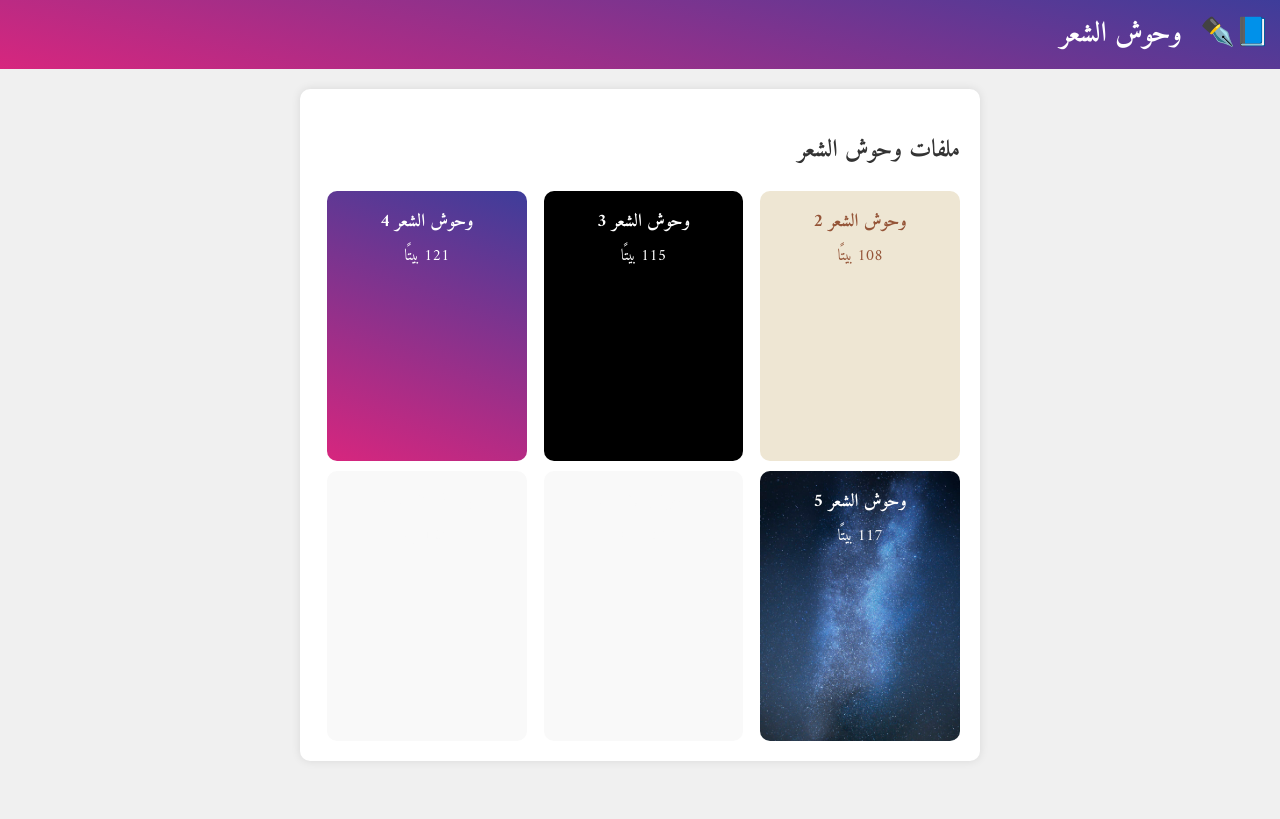
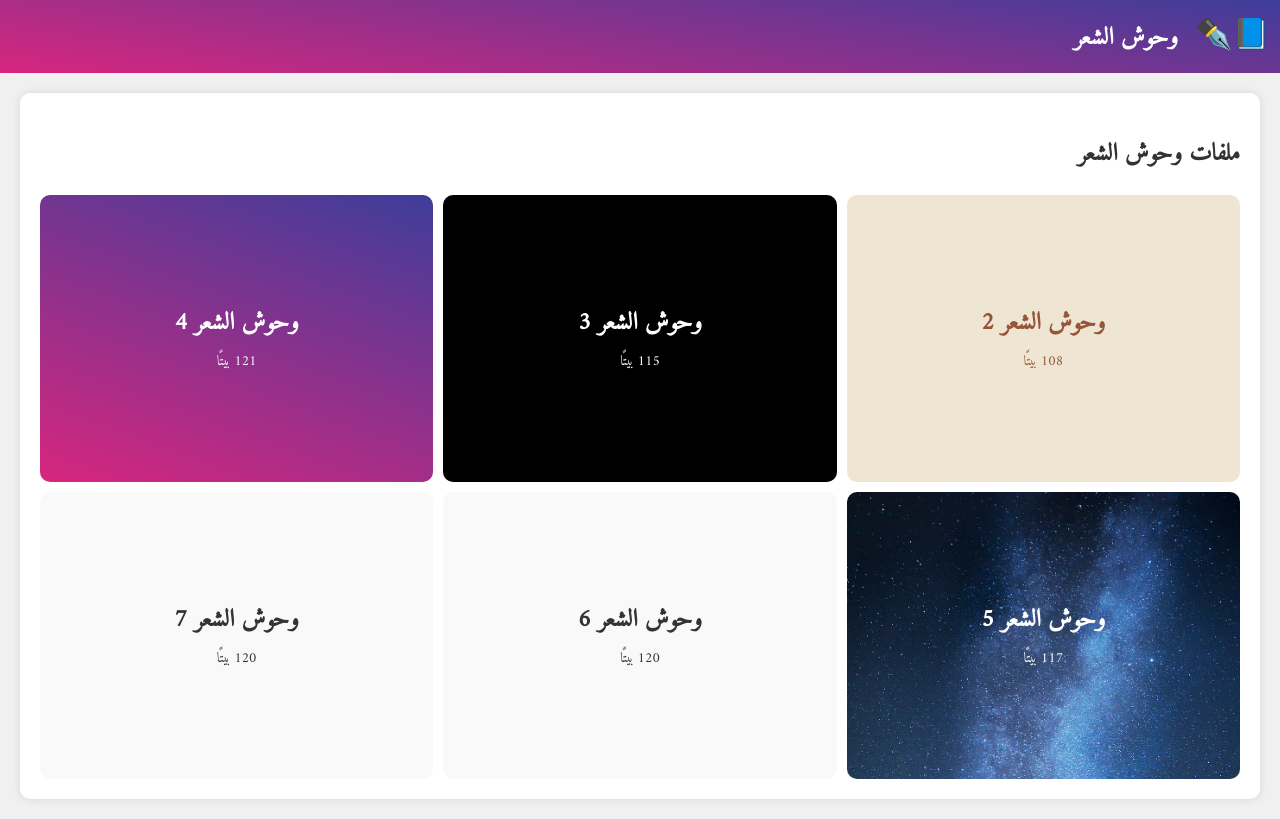
Before and after one commit to Mr-Mosaab/alshe3r, a plain HTML site: page test.html in a window 1280 px wide. Drawn offline with Linux system fonts and the light colour scheme.

Commit message:
Update test.html

```diff
--- a/test.html
+++ b/test.html
@@ -3,22 +3,17 @@
 <head>
     <meta charset="UTF-8">
     <meta name="viewport" content="width=device-width, initial-scale=1.0">
-    <link rel="preconnect" href="https://fonts.googleapis.com">
-    <link rel="preconnect" href="https://fonts.gstatic.com" crossorigin>
-    <link href="https://fonts.googleapis.com/css2?family=Amiri:ital,wght@0,400;0,700;1,400;1,700&display=swap" rel="stylesheet">
     <title>وحوش الشعر</title>
+    <link href="https://fonts.googleapis.com/css2?family=Amiri&display=swap" rel="stylesheet">
     <style>
-
         body {
-            font-family: "Amiri", system-ui;
-            font-weight: 400;
-            font-style: normal;
+            font-family: 'Amiri', serif;
             margin: 0;
             padding: 0;
             background-color: #f0f0f0;
         }
         .header {
-            background: linear-gradient(14deg, rgb(215, 38, 126) 0%, rgb(62, 61, 154) 100%);
+            background: linear-gradient(8deg, rgb(215, 38, 126) 0%, rgb(62, 61, 154) 100%);
             color: white;
             padding: 10px;
             display: flex;
@@ -26,11 +21,11 @@
             align-items: center;
         }
         .logo {
-            font-size: 28px;
+            font-size: 24px;
             font-weight: bold;
         }
         .logo-icon {
-            font-size: 28px;
+            font-size: 30px;
             margin-left: 10px;
         }
         .container {
@@ -39,53 +34,70 @@
             padding: 20px;
             border-radius: 10px;
             box-shadow: 0 0 10px rgba(0,0,0,0.1);
-            max-width: 640px;
         }
         h2 {
             text-align: right;
             color: #333;
-            font-size: 24px;
             margin-bottom: 20px;
         }
         .stats-grid {
             display: grid;
             grid-template-columns: repeat(3, 1fr);
             gap: 10px;
-           aspect-ratio: 1.2;
         }
         .stat-button {
             border: none;
             border-radius: 10px;
             padding: 15px;
             text-align: center;
-            font-size: 20px;
+            font-size: 18px;
             cursor: pointer;
             transition: filter 0.3s;
             text-decoration: none;
-            display: block;
-            aspect-ratio: 0.707;
-            max-height: 30vh;
+            display: flex;
+            flex-direction: column;
+            justify-content: center;
+            align-items: center;
+            aspect-ratio: 1 / 0.707;
         }
         .stat-button:hover {
-            filter: brightness(75%);
+            filter: brightness(90%);
         }
         .stat-value {
             font-weight: bold;
-            font-size: 18px;
+            font-size: 24px;
             margin-bottom: 5px;
         }
         .stat-label {
-            font-size: 16px;
+            font-size: 14px;
         }
 
         /* Custom button styles */
         .button-1 { background-color: #eee6d3; color: #955538; }
         .button-2 { background-color: #000000; color: #ffffff; }
-        .button-3 { background-image: linear-gradient(20deg, rgb(215, 38, 126) 0%, rgb(62, 61, 154) 100%); color: #ffffff; }
-        .button-4 { background-image: url("https://mr-mosaab.github.io/alshe3r/background233.jpg");
-                    background-size: cover; color: #ffffff; }
-        .button-5 { background-color: #f9f9f9; color: #f9f9f9; }
-        .button-6 { background-color: #f9f9f9; color: #f9f9f9; }
+        .button-3 {
+            background-image: linear-gradient(20deg, rgb(215, 38, 126) 0%, rgb(62, 61, 154) 100%);
+            color: #ffffff;
+        }
+        .button-4 {
+            background-image: url("https://mr-mosaab.github.io/alshe3r/background233.jpg");
+            background-size: cover;
+            color: #ffffff;
+        }
+        .button-5 { background-color: #f9f9f9; color: #333; }
+        .button-6 { background-color: #f9f9f9; color: #333; }
+
+        @media (max-width: 768px) {
+            .stats-grid {
+                grid-template-columns: repeat(2, 1fr);
+            }
+        }
+
+        @media (max-width: 480px) {
+            .stats-grid {
+                grid-template-columns: 1fr;
+            }
+        }
     </style>
 </head>
 <body>
@@ -95,10 +107,8 @@
             وحوش الشعر
         </div>
     </div>
-    <center>
     <div class="container">
         <h2>ملفات وحوش الشعر</h2>
-        <center>
         <div class="stats-grid">
             <a href="https://mr-mosaab.github.io/alshe3r/alshe3r_season2-203.pdf" class="stat-button button-1">
                 <div class="stat-value"> وحوش الشعر 2</div>
@@ -125,8 +135,6 @@
                 <div class="stat-label">120 بيتًا</div>
             </a>
         </div>
-        </center>
     </div>
-    </center>
 </body>
 </html>
```
